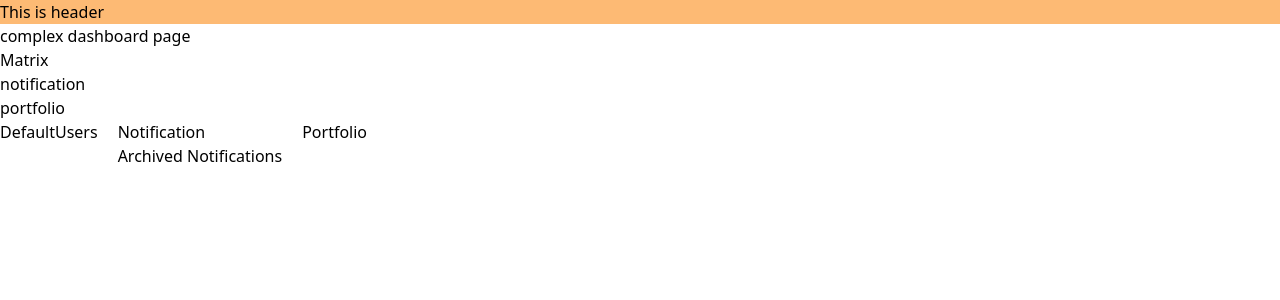
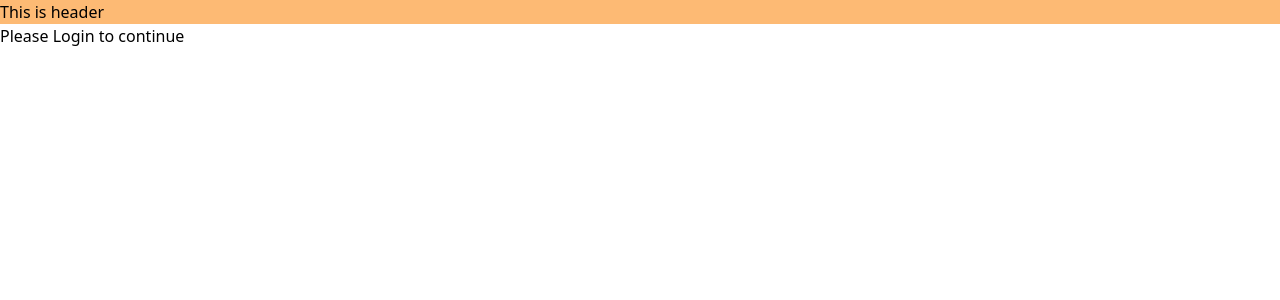
Before and after one commit to geekAshish/nextjs-codevolution, a Next.js app: page /complex-dashboard in a window 1280 px wide. Shown: the top 300 px of the page. Built offline with nearby package versions, Linux system fonts and the light colour scheme.

Commit message:
conditional routes

```diff
--- /dev/null
+++ b/src/app/complex-dashboard/@login/default.tsx
@@ -0,0 +1,9 @@
+import React from 'react'
+
+const Login = () => {
+  return (
+    <div>Please Login to continue default</div>
+  )
+}
+
+export default Login
--- /dev/null
+++ b/src/app/complex-dashboard/@login/page.tsx
@@ -0,0 +1,9 @@
+import React from 'react'
+
+const Login = () => {
+  return (
+    <div>Please Login to continue</div>
+  )
+}
+
+export default Login
--- a/src/app/complex-dashboard/layout.tsx
+++ b/src/app/complex-dashboard/layout.tsx
@@ -1,15 +1,20 @@
 import React from 'react'
 
-const DashboardLayout = ({children, users, portfolio, notification}:
+const DashboardLayout = ({children, users, portfolio, notification, login}:
   {
     children: React.ReactNode,
     users: React.ReactNode,
     portfolio: React.ReactNode,
     notification: React.ReactNode,
+    login: React.ReactNode
   }) => {
 
-  return (
-    <div>
+  const isLoggedIn = false;
+
+  let content = <>{login}</>
+
+  if (isLoggedIn) {
+    content = <div>
     {children}
 
     {/* these could be components */}
@@ -25,6 +30,12 @@ const DashboardLayout = ({children, users, portfolio, notification}:
     </div>
 
   </div>
+  }
+
+  return (
+    <>
+    {content}
+    </>
   )
 }
 
--- a/src/app/complex-dashboard/page.tsx
+++ b/src/app/complex-dashboard/page.tsx
@@ -5,4 +5,4 @@ const ComplexDashboardPage = () => {
   )
 }
 
-export default ComplexDashboardPage
+export default ComplexDashboardPage;
```
Also changed, not shown: 1 other file (tests, documents, lock files or other folders). Lines whose indentation alone changed are shown as unchanged.
